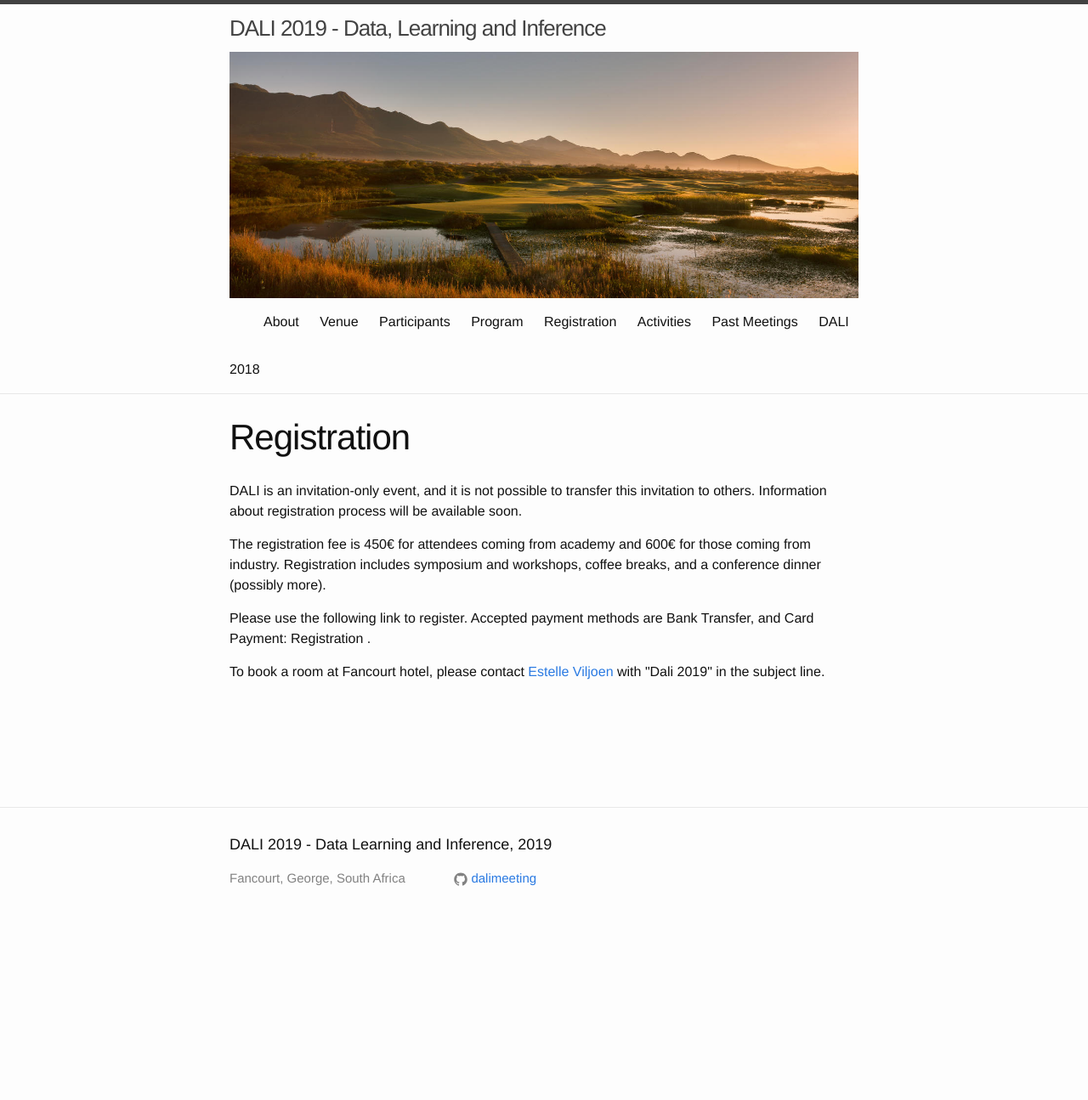
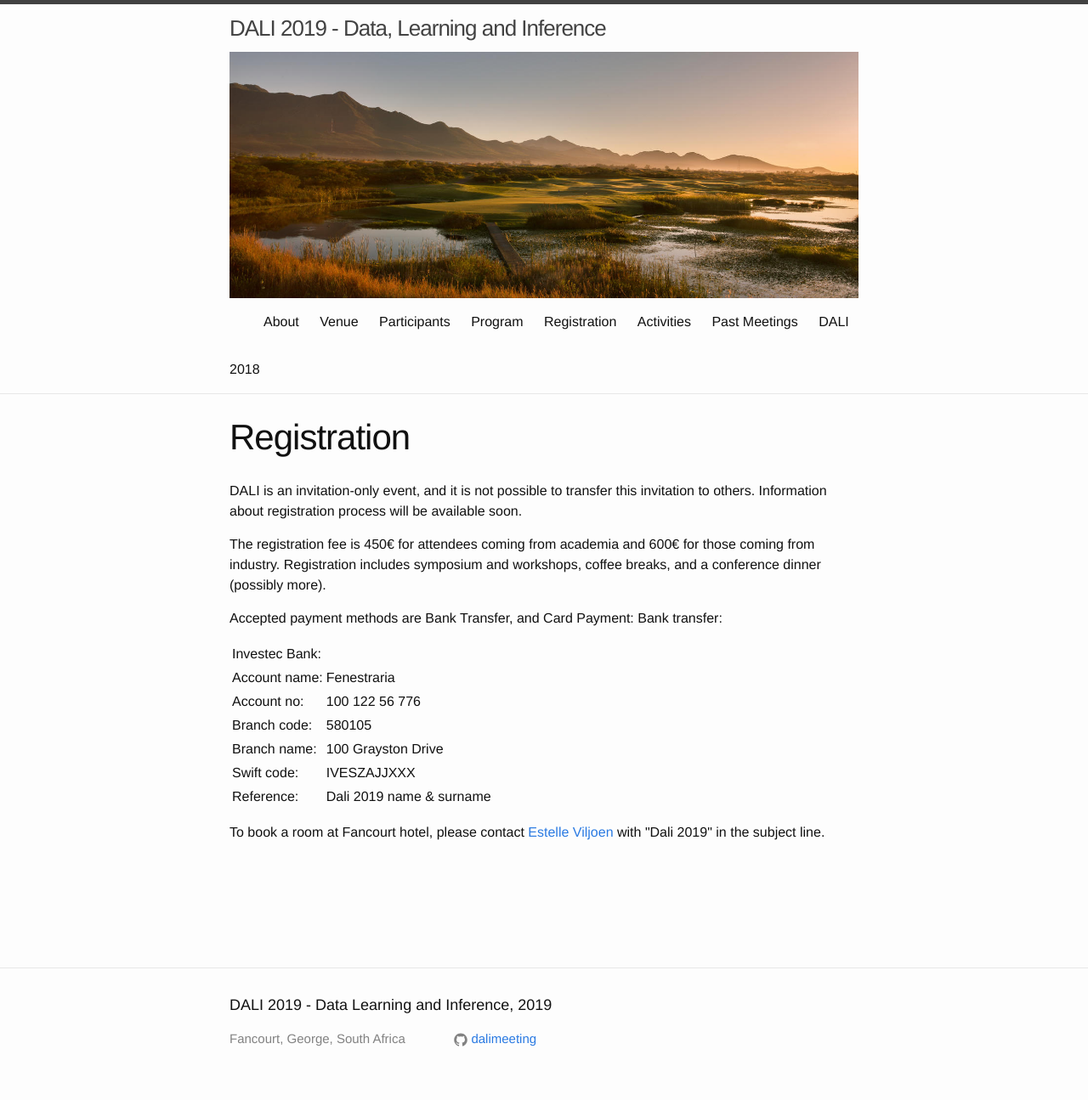
Before and after one commit to dalimeeting/dalimeeting.github.io, a Jekyll site: the page built from registration.html, in a window 1280 px wide. Shown: the whole page at 85% size. Built offline with Jekyll 4.4.1, drawn with Linux system fonts in a browser that asks for light colours; before the commit the page ends 1106 px from its top, so only the background shows below that.

Commit message:
Update registration.html

```diff
--- a/_layouts/registration.html
+++ b/_layouts/registration.html
@@ -5,10 +5,24 @@ layout: page
 
   <p>DALI is an invitation-only event, and it is not possible to transfer this invitation to others. Information about registration process will be available soon.</p>
 
-  <p>The registration fee is 450€ for attendees coming from academy and 600€ for those coming from industry.
+  <p>The registration fee is 450€ for attendees coming from academia and 600€ for those coming from industry.
   Registration includes symposium and workshops, coffee breaks, and a conference dinner (possibly more).</p>
 
-  <p>Please use the following link to register. Accepted payment methods are Bank Transfer, and Card Payment: Registration .</p>
+  <p>Accepted payment methods are Bank Transfer, and Card Payment:
+
+  Bank transfer:
+
+  <table>
+  <tr><td>Investec Bank:</td><td></td></tr>
+  <tr><td>Account name:</td><td>Fenestraria</td></tr>
+  <tr><td>Account no:</td><td>100 122 56 776</td></tr>
+  <tr><td>Branch code:</td><td>580105</td></tr>
+  <tr><td>Branch name:</td><td>100 Grayston Drive</td></tr>
+  <tr><td>Swift code:</td><td>IVESZAJJXXX</td></tr>
+  <tr><td>Reference:</td><td>Dali 2019 name & surname</td></tr>
+  </table>
+
+  </p>
 
   <p>To book a room at Fancourt hotel, please contact <a href="mailto:estellev@fancourt.co.za">Estelle Viljoen</a> with "Dali 2019" in the subject line.</p>
   <br><br><br>
```
